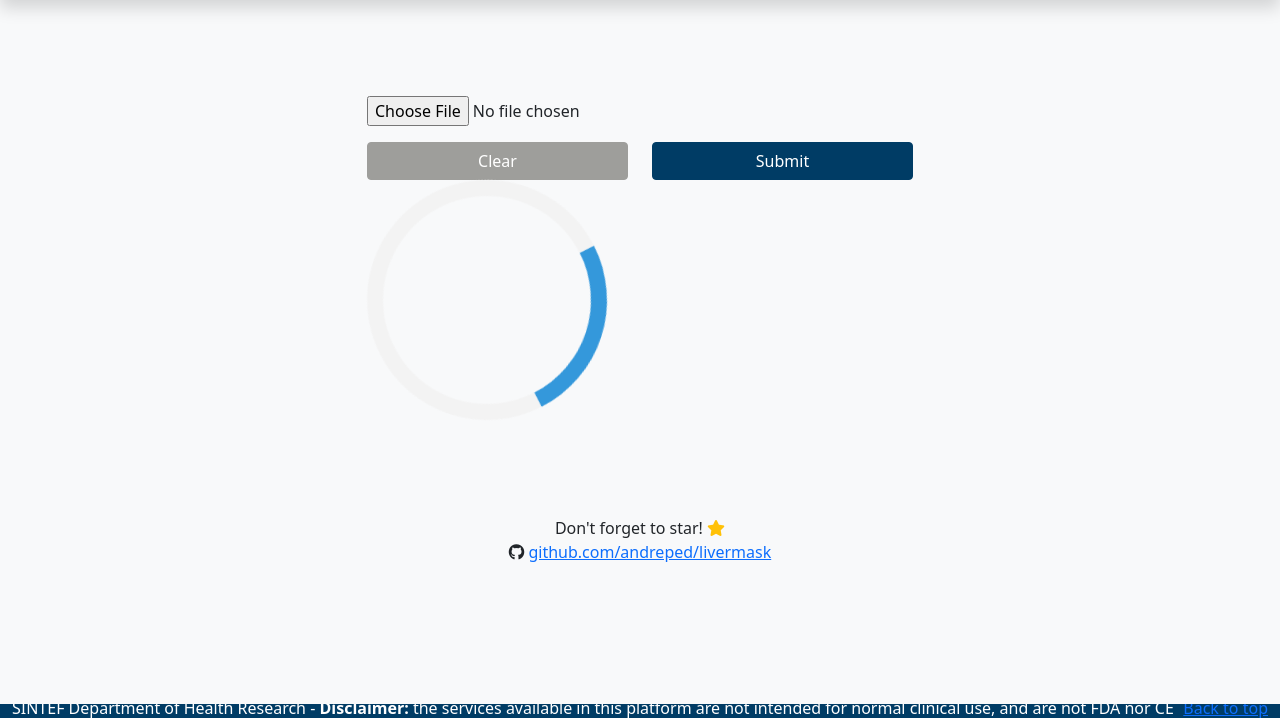
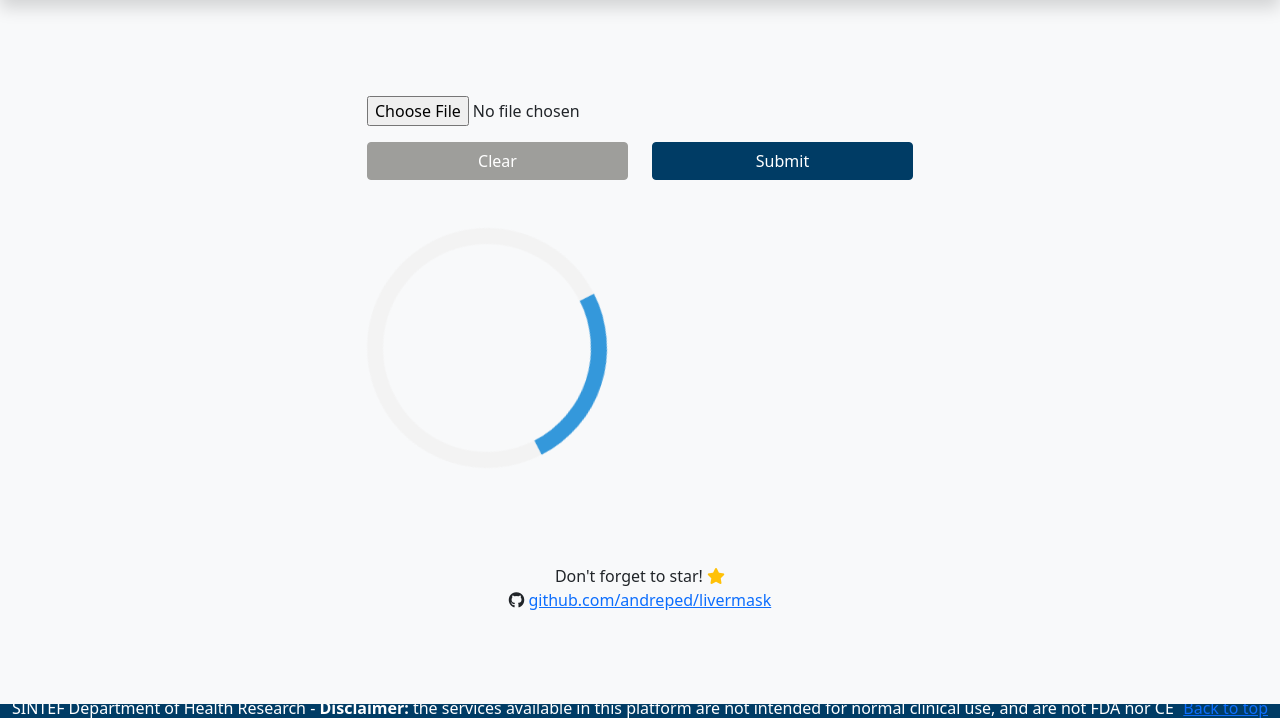
Before and after one commit to andreped/herai, a Flask app: template templates/processing.jinja2 in a window 1280 px wide. Shown: the part 64-782 px from the top of the page. Run offline with Flask 2, Linux system fonts and the light colour scheme; the template is opened without the code that fills it, so the values that code supplies are empty; some libraries are stand-ins or nearby versions.

Commit message:
Update templates/processing.jinja2
Co-authored-by: Javier Pérez de Frutos <30429725+jpdefrutos@users.noreply.github.com>

```diff
--- a/templates/processing.jinja2
+++ b/templates/processing.jinja2
@@ -19,7 +19,7 @@
                         <button type="submit" class="btn btn-primary" style="width: 100%">Submit</button>
                     </div>
                 </div>
-                <div class="row justify-content-center">
+                <div class="row mt-5">
                     <div class="col">
                         <div class="loader"></div>
                     </div>
```
